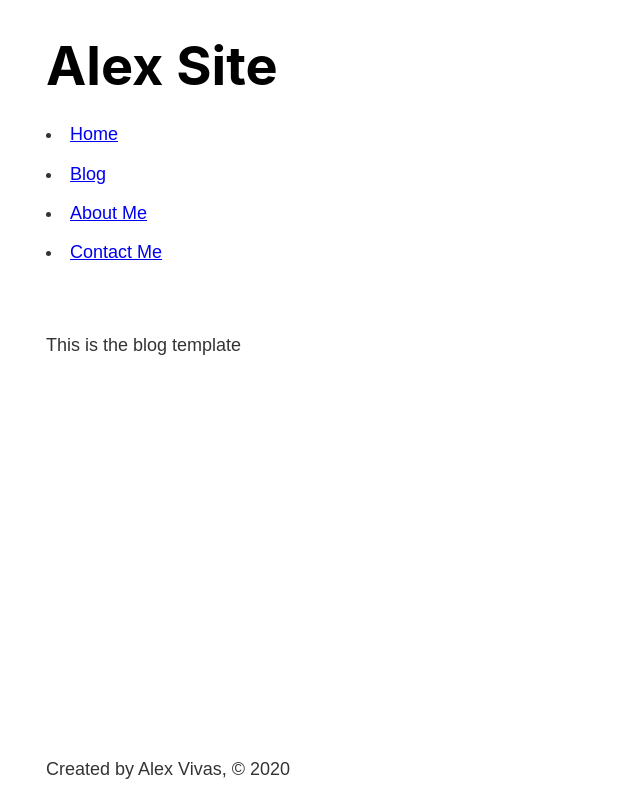
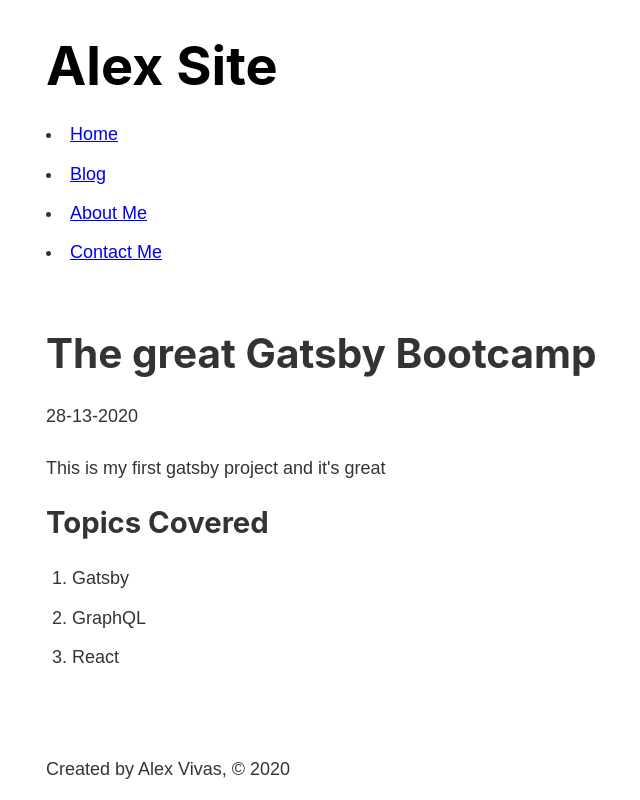
Before and after one commit to AlexSegen/gatsby-bootcamp, a Gatsby site: page /blog/gatsby in a window 1280 px wide. Shown: the whole page, without its empty margins (237-877 px from the left). Built offline with nearby package versions, Linux system fonts and the light colour scheme; Gatsby itself is replaced by a stand-in of ours.

Commit message:
14. Rendering Post Data in Blog Template

```diff
--- a/src/templates/blog.js
+++ b/src/templates/blog.js
@@ -1,11 +1,29 @@
 import React from 'react';
+import { graphql } from 'gatsby';
 
 import Layout from '../components/layout';
 
-const Blog = () => {
+export const query = graphql`
+    query($slug: String!) {
+        markdownRemark(fields: { slug: { eq: $slug} }) {
+            frontmatter {
+                title
+                date
+            }
+            html
+
+        }
+    }
+`;
+
+const Blog = props => {
     return (
         <Layout>
-            This is the blog template
+            <h1>{props.data.markdownRemark.frontmatter.title}</h1>
+            <p>{props.data.markdownRemark.frontmatter.date}</p>
+            <div dangerouslySetInnerHTML={{
+                __html: props.data.markdownRemark.html
+            }}></div>
         </Layout>
     )
 }
```
